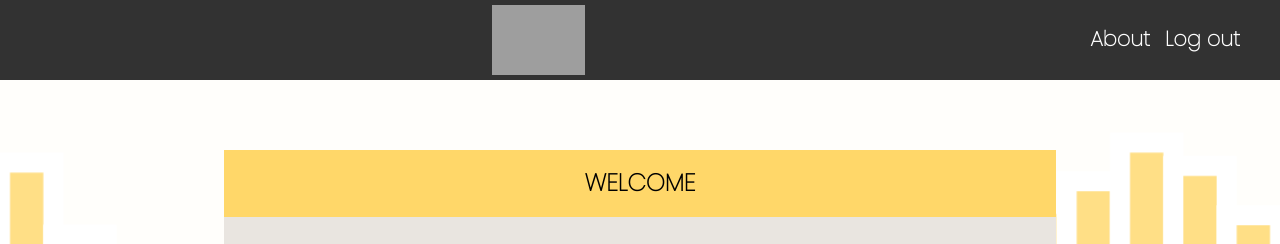
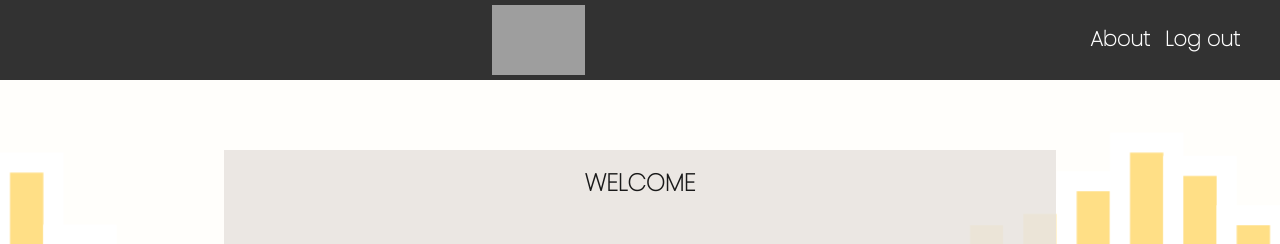
Before and after one commit to Manonrtnt/Rezeed, a PHP site: page /indexPlayer.php in a window 1280 px wide. Shown: the top 244 px of the page. Run offline with PHP 8.4, Linux system fonts and the light colour scheme; some libraries are stand-ins or nearby versions; grey boxes are pictures that could not be loaded.

Commit message:
Skins OK

```diff
--- a/indexPlayer.php
+++ b/indexPlayer.php
@@ -52,8 +52,8 @@
                 <li>About</li>
                 <li id="logoutButton">Log out</li>
             </ul>
-            <div id="logo">
-                <img src="./img/default_logo.svg" id="test" height="70px">
+            <div>
+                <img src="./img/default_logo.svg" id="logo" height="70px">
             </div>
         </nav>
     </header>
@@ -73,7 +73,7 @@
                 </iframe>
 
                 <select name=Genre class="playerInput">
-                    <option value=classique> Classical</option>
+                    <option value=classical> Classical</option>
                     <option value=electro> Electro</option>
                     <option value=jazz> Jazz</option>
                     <option value=Pop> Pop</option>
--- a/scripts/player.js
+++ b/scripts/player.js
@@ -2,6 +2,8 @@
 (function player() {
 
    equalizer();                // Front modules
+
+
    logIn();
    trackControls();
 
@@ -19,15 +21,46 @@
       playlistSwitch("user", e);
    });
 }
-async function playlistSwitch(type, data = null) {
+async function playlistSwitch(type, data) {
    const root = "https://www.youtube.com/embed/";
    const iframe = document.querySelector("iframe");
    const buttons = Array.from(document.querySelectorAll(".music_button"));
 
+   const color =  {
+      classical: ['#af8d78', "#323232", "#af8d78"],
+      electro: ['#b4bee0', "#323232", "#b4bee0"],
+      jazz: ['#f8b840', "#323232", "#f8b840"],
+      pop: ['#CF8DAC', "#323232", "#CF8DAC"],
+      rap: ['#db4747', "#FFFEFB", "#db4747"],
+      reggae: ['#9dc062', "#323232", "#9dc062"],
+      rock: ['#323232', "#FFFEFB", "#858585"]
+   };
+
+   let currentGenre = null;
+
    if (type === "user") {
       await queryControler("playlist", data.target.value);
+      currentGenre = data.target.value.toLowerCase();
    } else if (type === "default") {
       await queryControler("playlist", data);
+      currentGenre = data.toLowerCase();
+   }
+
+   const h1 = document.querySelector("h1");
+   const bars = document.querySelectorAll(".bar");
+   const footerLink = document.querySelector("#footerLink");
+   const logo = document.querySelector("#logo");
+
+   logo.setAttribute("src", `./img/${currentGenre}_logo.svg`);
+   for (let bar of bars) {
+      bar.setAttribute("style", `fill: ${color[currentGenre][0]}`);
+   }
+   h1.setAttribute("style", `background-color: ${color[currentGenre][0]}; color: ${color[currentGenre][1]};`);
+
+   footerLink.style.color = color[currentGenre][0];
+   for (let button of buttons) {
+      button.onmouseover = () => button.style.backgroundColor = color[currentGenre][2];
+      button.onmouseleave = ()  => button.style.backgroundColor = "#323232";
    }
 
    const playlistLink = JSON.parse(localStorage.getItem('PlaylistData'));
--- a/style/player.css
+++ b/style/player.css
@@ -13,11 +13,10 @@
     --pop: #CF8DAC;
     --rap: #db4747;
     --reggae: #ccddae;
+    --rock: #858585;
 
-
-
-    --light: rgb(255, 254, 251);
-    --medium: rgb(233, 229, 224);
+    --light: #FFFEFB;
+    --medium: #E9E5E0;
 }
 
 /*===========================// MAIN //========================*/
@@ -56,7 +55,7 @@
     margin: 150px 0px 50px 0px;
 
     opacity: 0;
-    animation: fadeIn 1.2s 2.5s forwards;
+    animation: fadeInMain 1.2s 2.5s forwards;
 }
 
 section{
@@ -78,7 +77,6 @@
 /*===========================// MAIN //========================*/
 
 h1  {
-   background-color: var(--default);
    text-align: center;
    width: 100%;
    padding: 15px 0px 15px 0px ;
@@ -115,12 +113,6 @@
     color: white;
     background-color: var(--black);
     cursor: pointer;
-}
-
-.music_button:hover
-{
-    background-color: var(--default);
-    color: var(--black);
 }
 
 
@@ -199,6 +191,14 @@
     top: 15px;
 }
 
+@keyframes fadeInMain {
+    from {
+        opacity: 0;
+    }
+    to {
+        opacity: 0.9;
+    }
+}
 @keyframes fadeIn {
     from {
         opacity: 0;
```
Also changed, not shown: style/style.css (+3 -6 lines), img/rap_logo.svg, img/reggae_logo.svg.
